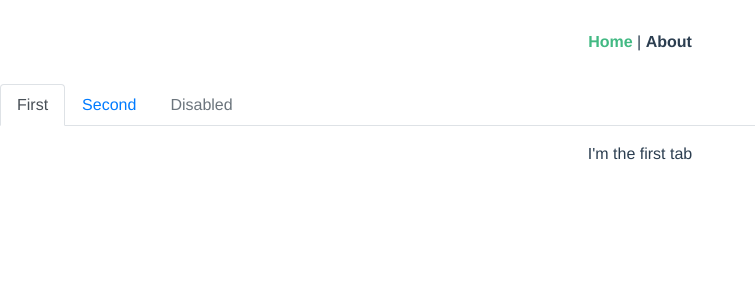
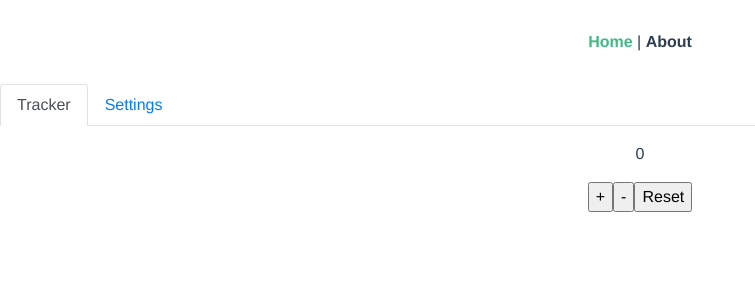
Before and after one commit to HannahWlasowicz/ShinyTracker, a Vue app: page / in a window 1280 px wide. Shown: the top 300 px of the page, without its empty margins (0-755 px from the left). Built offline with nearby package versions, Linux system fonts and the light colour scheme.

Commit message:
Tabs are now implemented with components

```diff
--- a/src/views/Home.vue
+++ b/src/views/Home.vue
@@ -1,21 +1,22 @@
 <template>
-  <div class="home">
-        <div>
-  <b-tabs content-class="mt-3">
-    <b-tab title="First" active><p>I'm the first tab</p></b-tab>
-    <b-tab title="Second"><p>I'm the second tab</p></b-tab>
-    <b-tab title="Disabled" disabled><p>I'm a disabled tab!</p></b-tab>
-  </b-tabs>
-</div>
+  <div>
+    <b-tabs content-class="mt-3">
+      <b-tab title="Tracker" active><Tracker/></b-tab>
+      <b-tab title="Settings"><Settings/></b-tab>
+    </b-tabs>
   </div>
 </template>
 
 <script>
 // @ is an alias to /src
+import Tracker from '../components/Tracker.vue'
+import Settings from '../components/Settings.vue'
 
 export default {
   name: "Home",
   components: {
+    Tracker,
+    Settings
   },
 };
 </script>
```
Also changed, not shown: src/components/Settings.vue (renamed from src/views/Settings.vue), src/components/Tracker.vue (renamed from src/views/Tracker.vue).
